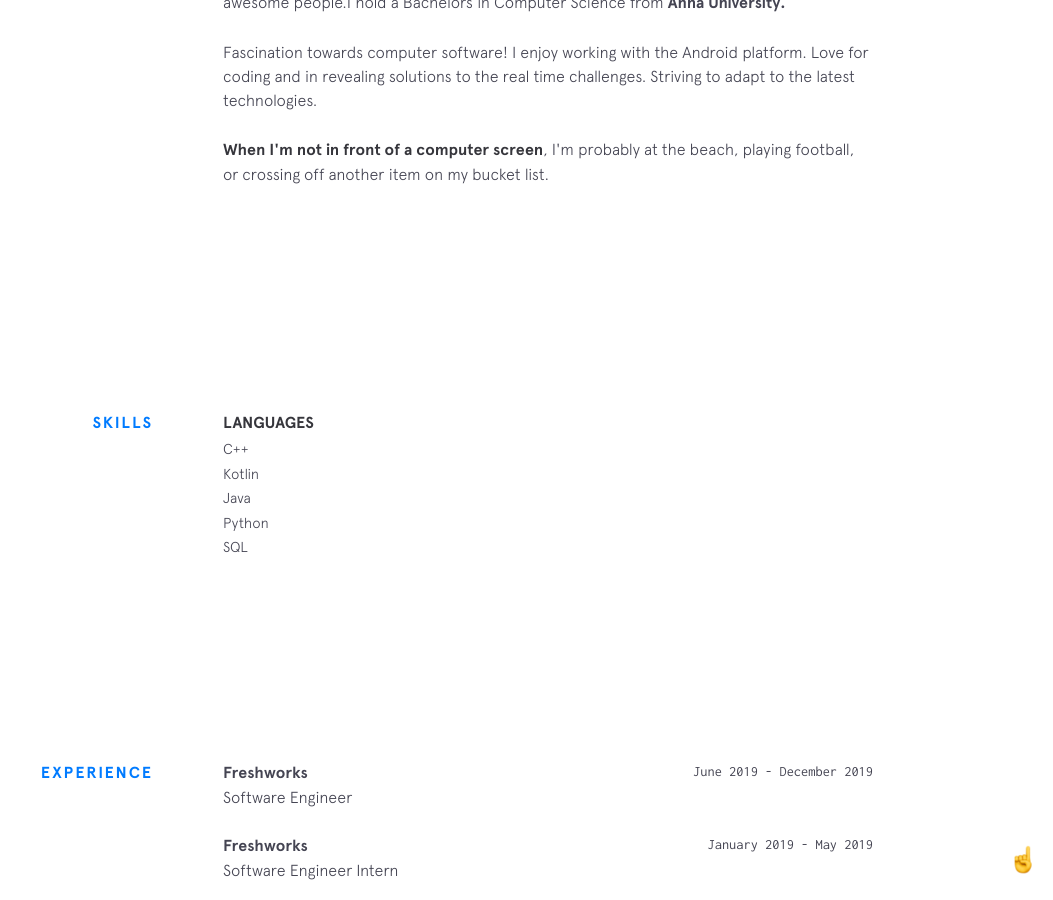
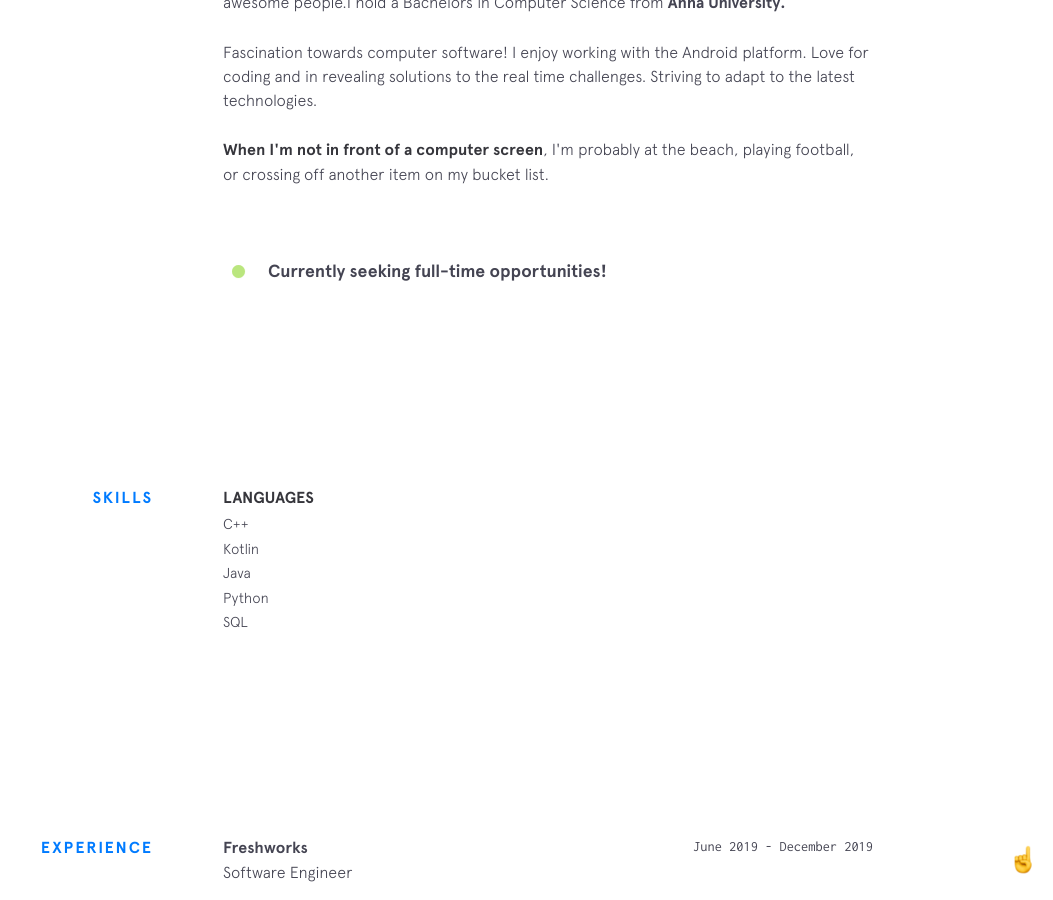
Before and after one commit to Hariharan0709/Homepage, a Jekyll site: the page built from index.html, in a window 1280 px wide and 900 px high, scrolled down 1035 px. Shown: the whole window, without its empty margins (227-1280 px from the left). Built offline with Jekyll 4.4.1, drawn with Linux system fonts in a browser that asks for light colours; nearby versions of some CDN libraries.

Commit message:
changed some  files

```diff
--- a/_includes/background.html
+++ b/_includes/background.html
@@ -19,6 +19,6 @@
       or crossing off another item on my bucket list.
     </p>
 
-<!--     {% include employment-status.html %}-->
+ {% include employment-status.html %}
   </div>
 </section>
```
